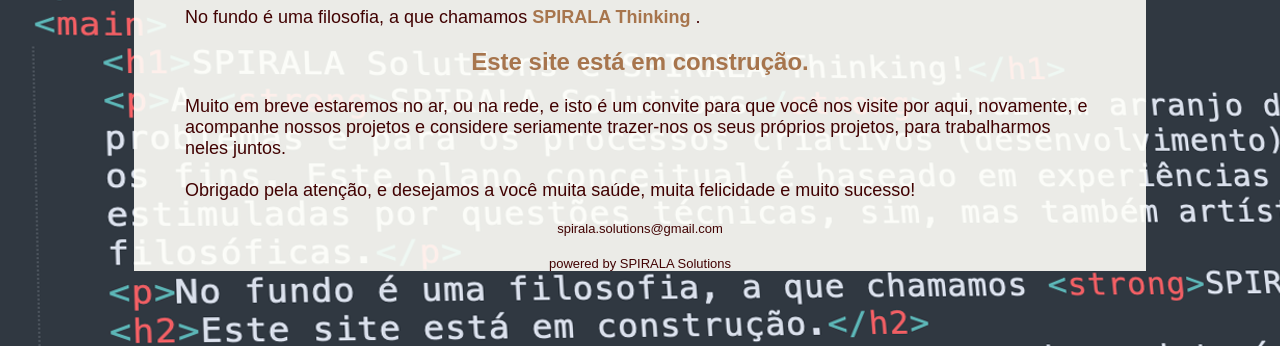
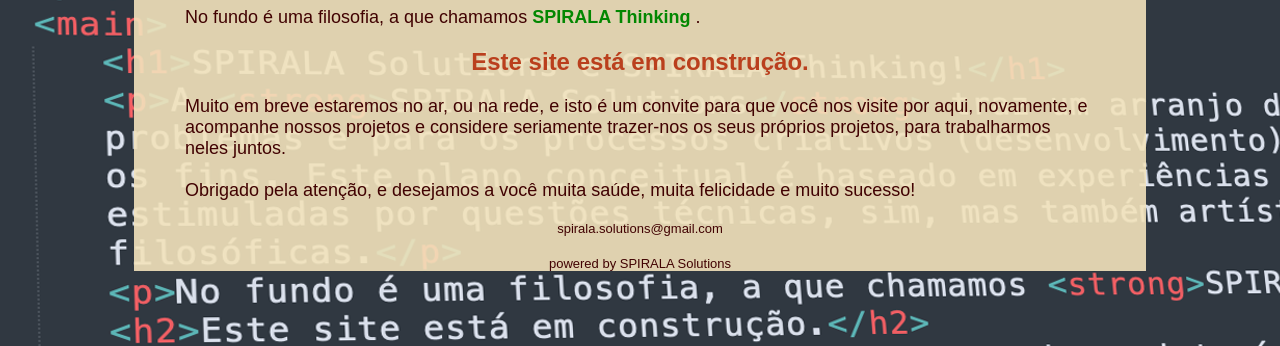
Before and after one commit to luciano-antonio-rowlands-carvalho/spirala-site, a plain HTML site: page index.html in a window 1280 px wide. Shown: the part 454-800 px from the top of the page. Drawn offline with Linux system fonts and the light colour scheme.

Commit message:
More Css experiments

```diff
--- a/styles.css
+++ b/styles.css
@@ -5,14 +5,11 @@
 
 .body {
     margin: 0% 10%;
-    /*background-color: rgba(255, 217, 0, 0.05);*/
-    /* cor Baby powder: #FFFFFA ?*/
-    /*background-color: rgba(255, 217, 0, 0.9);*/
-    background-color: rgba(255, 255, 250, 0.9);
+    /* background-color: rgba(255, 255, 250, 0.9); */
+    background-color: rgba(242, 227, 188, 0.9);
 }
 
 .center {
-    /*margin: 1.5% 0% 0%;*/
     text-align: center;
 }
 
@@ -20,12 +17,12 @@
     font-family: sans-serif;
     /*color: rgb(33, 165, 31);*/
     /*color: rgb(3, 135, 1);*/
-    color: #a7754d;
+    /* color: #a7754d; */
+    color: rgb(186, 63, 29);
     text-align: center;
 }
 
 #logo-capa {
-    /* margin-top: 1.5%; */
     margin: 1.5% auto 0;
     height: 250px;
 }
@@ -38,8 +35,9 @@
 }
 
 strong {
-    /*color: rgb(3, 135, 1);*/
-    color: #a7754d;
+    color: rgb(3, 135, 1);
+    /* color: #a7754d; */
+    /* color: rgb(33, 165, 31); */
 }
 
 .footer {
```
